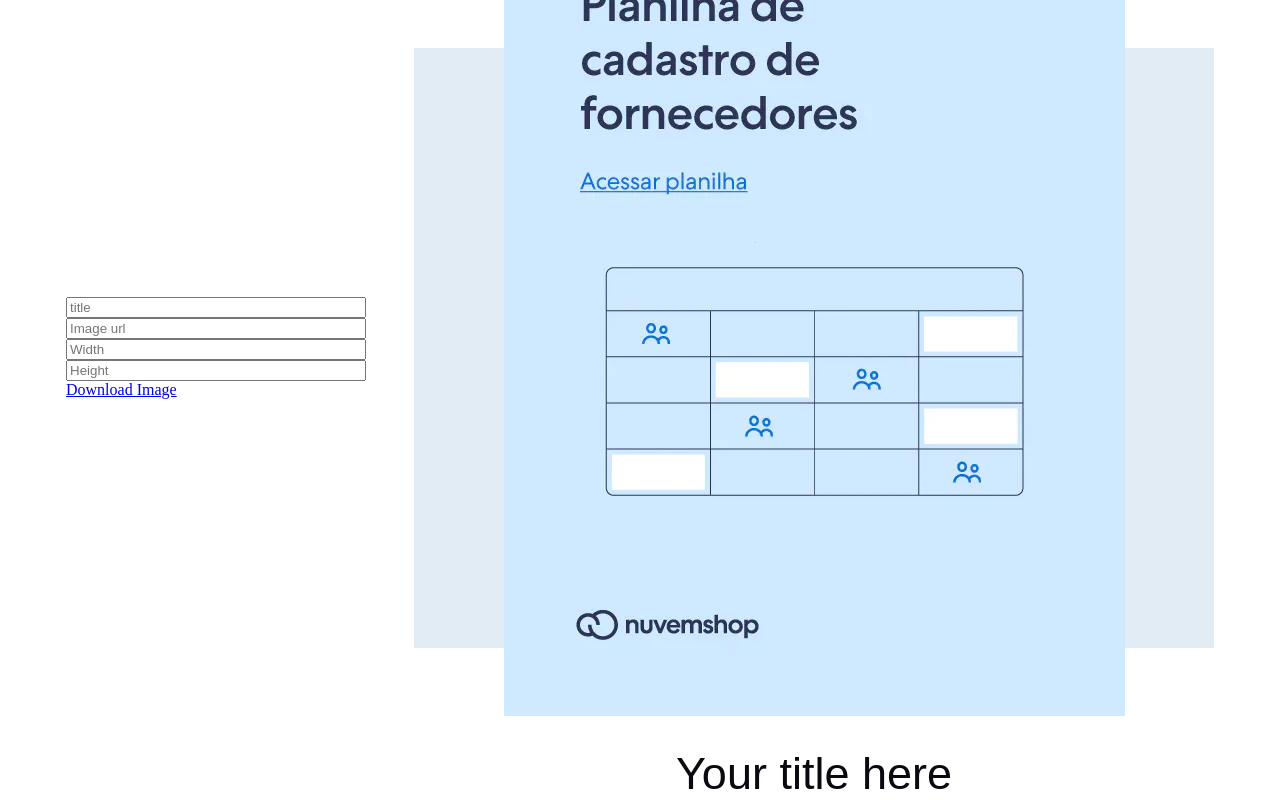
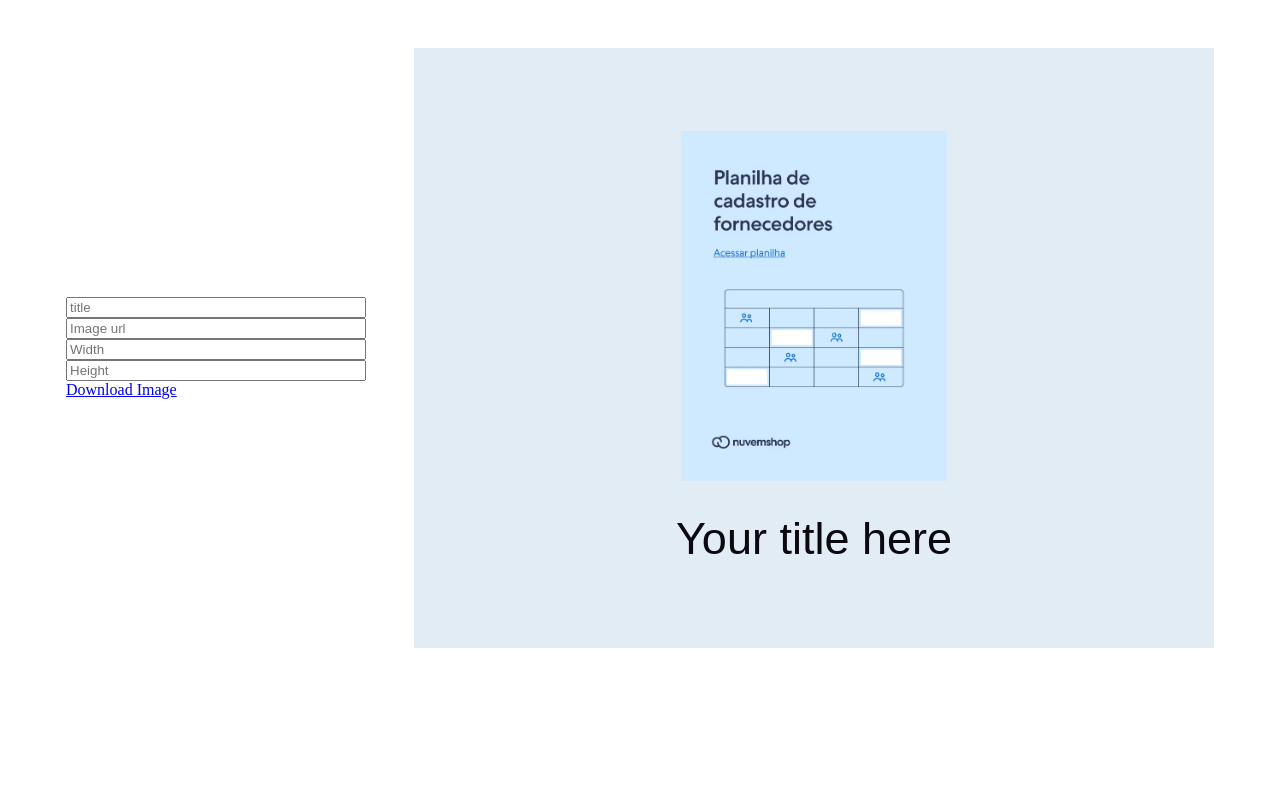
Before and after one commit to itbruno/ogimage-generator, a Next.js app: page / in a window 1280 px wide. Built offline with nearby package versions, Linux system fonts and the light colour scheme.

Commit message:
Remove dependencies and upadte image inside wrapper

```diff
--- a/src/components/OgImageWrapper.tsx
+++ b/src/components/OgImageWrapper.tsx
@@ -22,7 +22,16 @@ function OgImageWrapper({ title, image, width, height }: ImageWrapperProps) {
         boxSizing: 'border-box'
       }}
     >
-      {!!image && <img src={image} alt={title} />}
+      {!!image && (
+        <img
+          style={{
+            maxHeight: 350,
+            maxWidth: '100%'
+          }}
+          src={image}
+          alt={title}
+        />
+      )}
       <div
         style={{
           fontSize: '45px',
```
Also changed, not shown: 1 other file (tests, documents, lock files or other folders).
